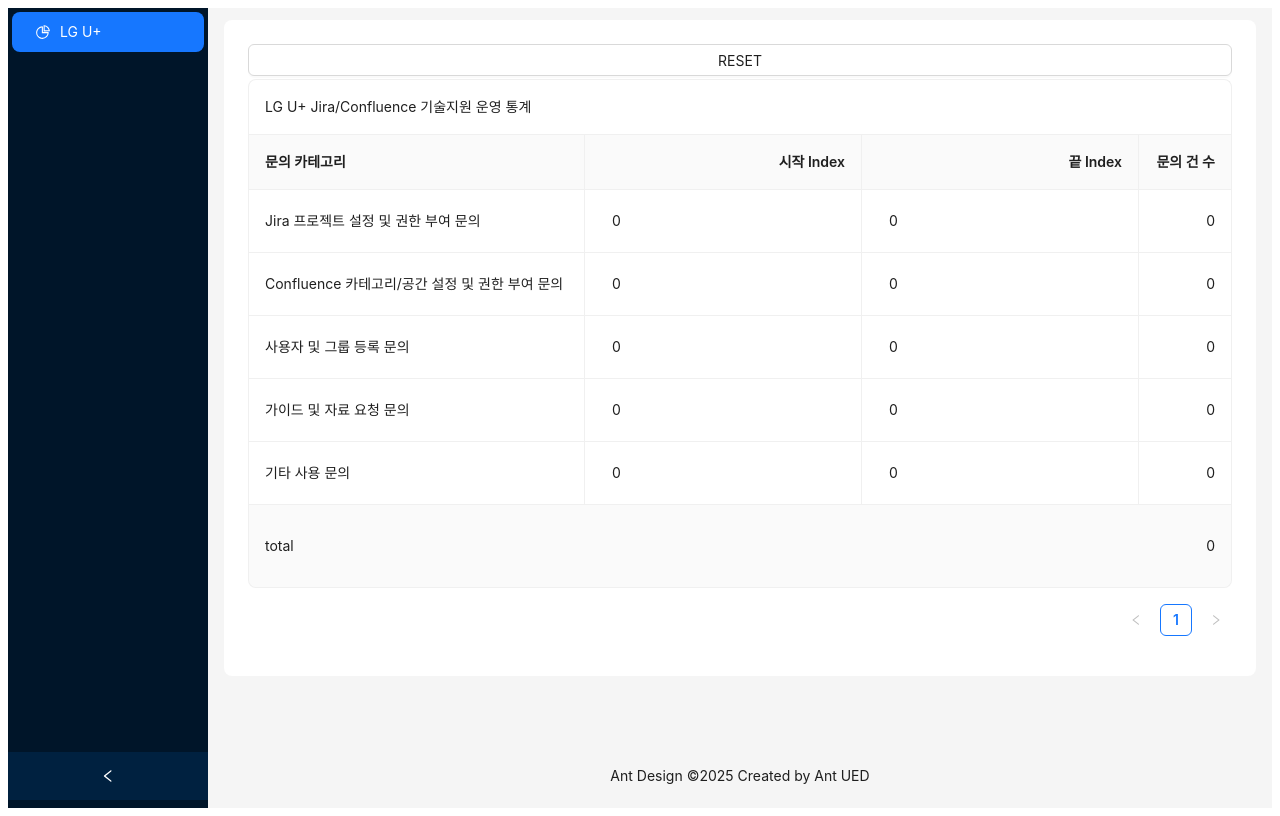
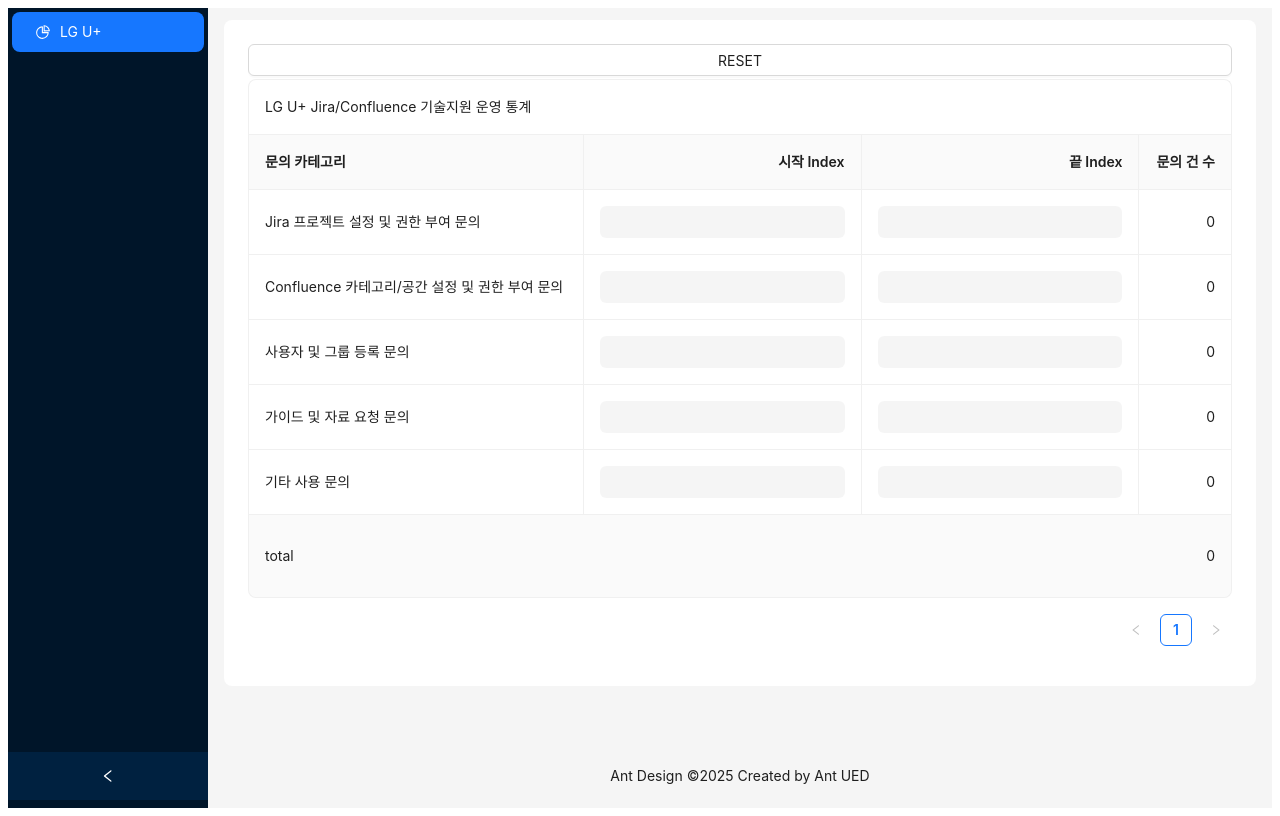
Before and after one commit to soo-yean/stats-table, a React (Vite) app: page / in a window 1280 px wide. Built offline with nearby package versions, Linux system fonts and the light colour scheme.

Commit message:
FIX: placeholder showing as an actual value

```diff
--- a/src/App.tsx
+++ b/src/App.tsx
@@ -98,11 +98,14 @@
       align: "right",
       render: (_value, record) => (
         <Input
-          variant="borderless"
-          placeholder="0"
-          value={record.startIdx}
+          variant="filled"
+          value={record.startIdx === 0 ? "" : record.startIdx}
           onChange={(e) =>
-            handleInputChange(record.key, "startIdx", Number(e.target.value))
+            handleInputChange(
+              record.key,
+              "startIdx",
+              Number(e.target.value) || 0
+            )
           }
         />
       ),
@@ -113,11 +116,10 @@
       align: "right",
       render: (_value, record) => (
         <Input
-          variant="borderless"
-          placeholder="0"
-          value={record.endIdx}
+          variant="filled"
+          value={record.endIdx === 0 ? "" : record.endIdx}
           onChange={(e) =>
-            handleInputChange(record.key, "endIdx", Number(e.target.value))
+            handleInputChange(record.key, "endIdx", Number(e.target.value) || 0)
           }
         />
       ),
```
